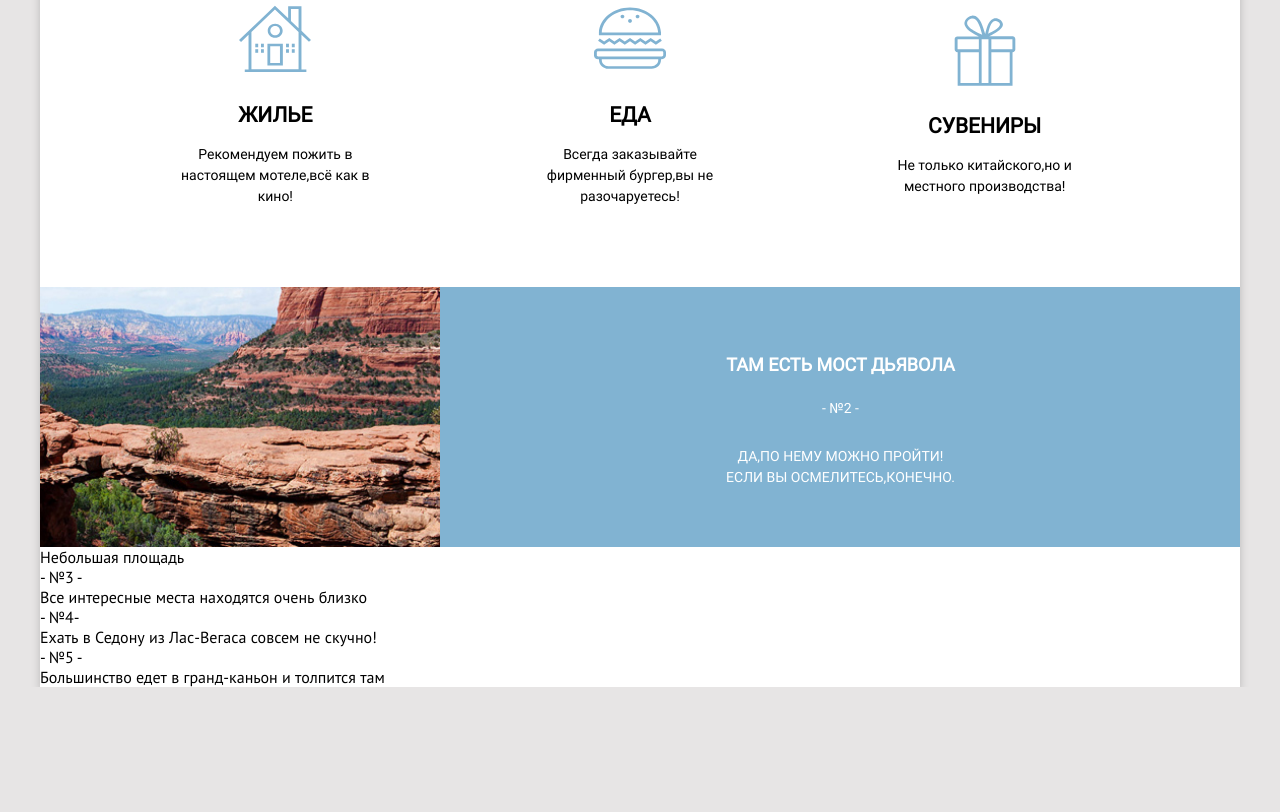
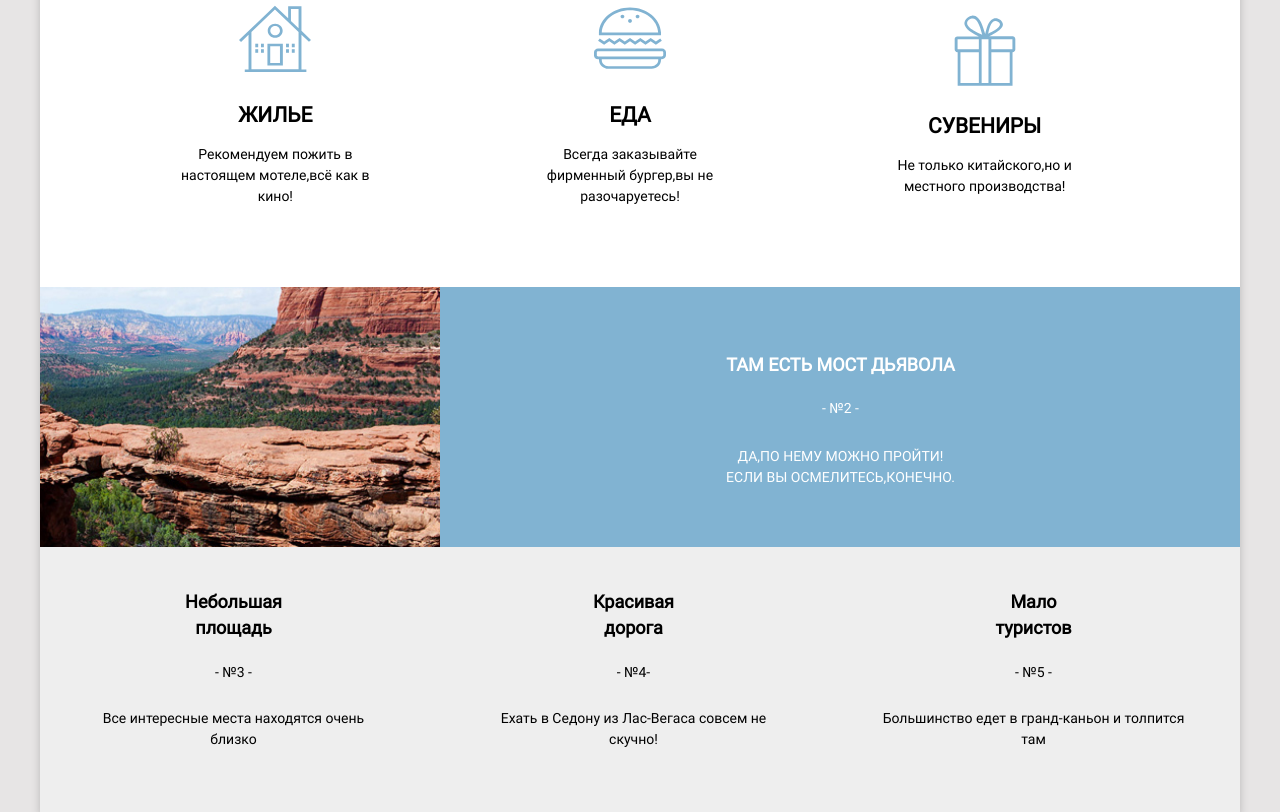
Before and after one commit to Antonio233444/Sedona, a website: page app/html/index.html in a window 1280 px wide. Shown: the part 1122-1934 px from the top of the page. Before the commit the page ends 1809 px from the top, so only its background shows below. Drawn offline with nearby package versions, Linux system fonts and the light colour scheme; files that its build step writes are made by us from their sources; files whose address does not match are found by name.

Commit message:
Доработка секции

```diff
--- a/app/html/index.html
+++ b/app/html/index.html
@@ -181,17 +181,17 @@
         </div>
       </li>
       <li class="info__item">
-        <div class="info__item-title">Небольшая площадь</div>
+        <div class="info__item-title">Небольшая<br />площадь</div>
         <div class="info__item-count">- №3 -</div>
         <div class="info__item-text">Все интересные места находятся очень близко</div>
       </li>
       <li class="info__item">
-        <div class="info__item-title"></div>
+        <div class="info__item-title">Красивая<br />дорога</div>
         <div class="info__item-count">- №4-</div>
         <div class="info__item-text">Ехать в Седону из Лас-Вегаса совсем не скучно!</div>
       </li>
       <li class="info__item">
-        <div class="info__item-title"></div>
+        <div class="info__item-title">Мало<br />туристов</div>
         <div class="info__item-count">- №5 -</div>
         <div class="info__item-text">Большинство едет в гранд-каньон и толпится там</div>
       </li>
--- a/app/scss/blocks/info.scss
+++ b/app/scss/blocks/info.scss
@@ -1,6 +1,76 @@
 .info {
   list-style-type: none;
+  display: grid;
+  grid-template-columns: repeat(1 , 1f);
 }
+
+.info__item {
+  text-align: center
+}
+
+
+.info__item:nth-child(3), .info__item:nth-child(4), .info__item:nth-child(5) {
+  padding-top: 26px;
+  padding-right: 26px;
+  padding-bottom: 24px;
+  padding-left: 26px;
+  background-color: $section-bg;
+}
+
+@include tablet {
+  .info__item:nth-child(3), .info__item:nth-child(4), .info__item:nth-child(5) {
+    padding-top: 42px;
+    padding-right: 40px;
+    padding-bottom: 42px;
+    padding-left: 33px;
+  }
+}
+
+@include desktop {
+  .info__item:nth-child(3), .info__item:nth-child(4), .info__item:nth-child(5) {
+    padding-top: 42px;
+    padding-right: 55px;
+    padding-bottom: 62px;
+    padding-left: 42px;
+  }
+}
+
+
+.info__item-title {
+  @include font(18px, 26px,700);
+  margin-bottom: 21px;
+}
+
+
+.info__item-count {
+  @include font(14px, 21px);
+  margin-bottom: 25px;
+}
+
+
+.info__item-text {
+  @include font(14px, 21px);
+}
+
+
+@include tablet {
+  .info {
+    grid-template-columns: repeat(3 , 1fr);
+  }
+}
+
+
+@include desktop {
+  .info {
+    grid-template-columns: repeat(3, 1fr);
+  }
+}
+
+
+.info__item:first-child, .info__item:nth-child(2) {
+  grid-column: 1/-1;
+}
+
 
 .info__item:nth-child(2) .about__description:before {
   display: none;
```
Also changed, not shown: docs/index.html (+4 -4 lines), docs/css/main.css.
